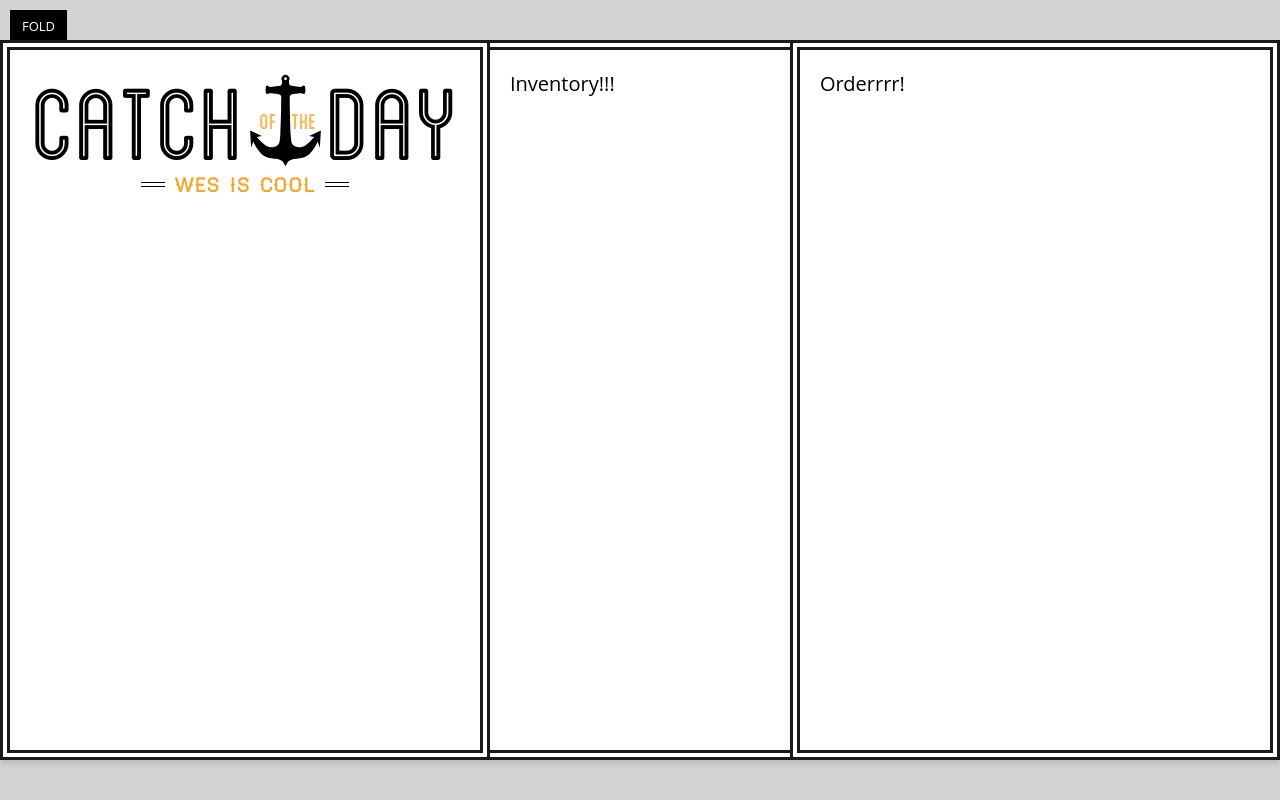
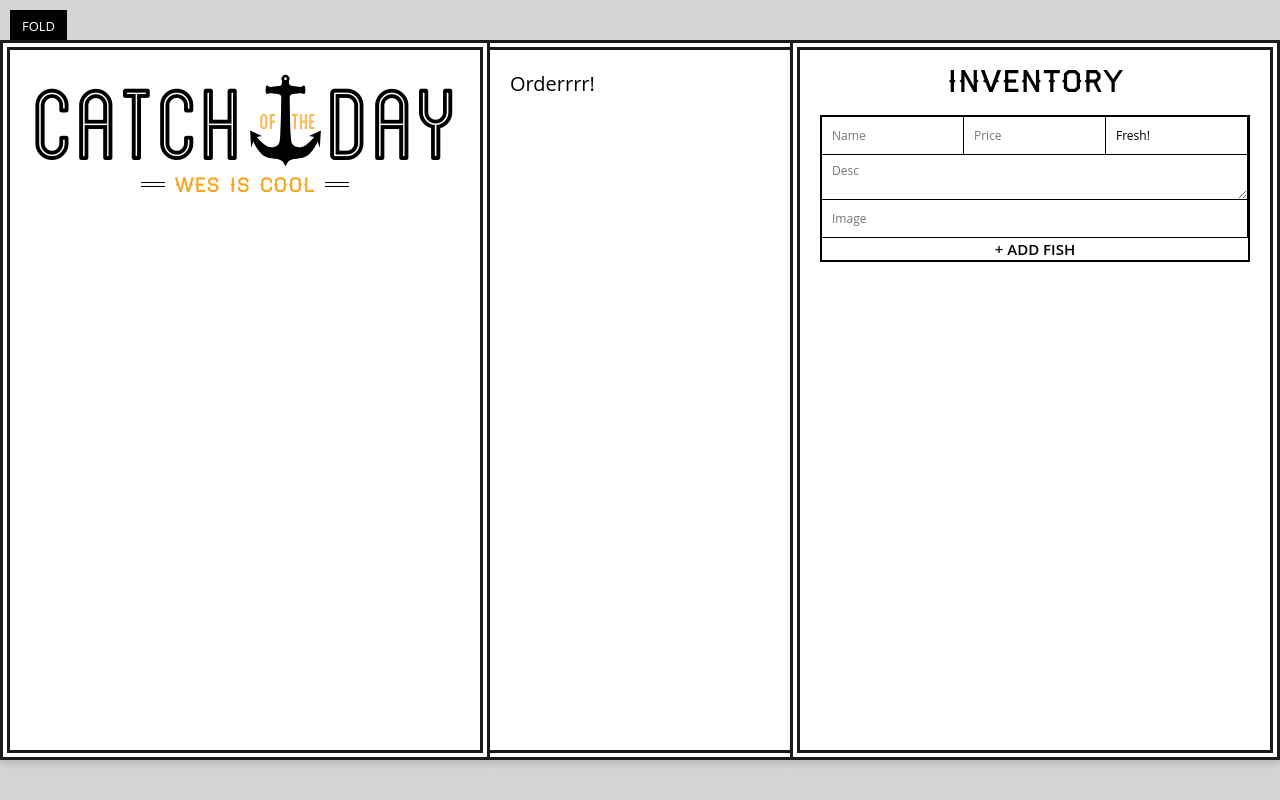
Before and after one commit to dylandifilippo/catch-of-the-thay, a React app: page / in a window 1280 px wide. Both pictures are taken after a click on the button "VISIT STORE 👉🏼". Built offline with nearby package versions, Linux system fonts and the light colour scheme.

Commit message:
added the fish form state & modifed Webpack config break on compile eslint

```diff
--- a/config/webpack.config.js
+++ b/config/webpack.config.js
@@ -334,6 +334,10 @@
                 formatter: require.resolve('react-dev-utils/eslintFormatter'),
                 eslintPath: require.resolve('eslint'),
                 resolvePluginsRelativeTo: __dirname,
+
+                // Fix the compiling break on save when eslint is yelling
+                emitWarning: true,
+                quiet: true,
               },
               loader: require.resolve('eslint-loader'),
             },
--- /dev/null
+++ b/src/components/AddFishForm.js
@@ -0,0 +1,56 @@
+import React, { Component } from 'react';
+
+class AddFishForm extends Component {
+  nameRef = React.createRef();
+
+  priceRef = React.createRef();
+
+  statusRef = React.createRef();
+
+  descRef = React.createRef();
+
+  imageRef = React.createRef();
+
+  createFish = e => {
+    e.preventDefault();
+    const fish = {
+      name: this.nameRef.current.value,
+      price: parseFloat(this.priceRef.current.value),
+      status: this.statusRef.current.value,
+      desc: this.descRef.current.value,
+      image: this.imageRef.current.value,
+    };
+    // eslint-disable-next-line
+    this.props.addFish(fish);
+    // refresh the form
+    e.currentTarget.reset();
+  };
+
+  render() {
+    return (
+      <form className="fish-edit" onSubmit={this.createFish}>
+        <input type="text" ref={this.nameRef} name="name" placeholder="Name" />
+        <input
+          type="text"
+          ref={this.priceRef}
+          name="price"
+          placeholder="Price"
+        />
+        <select name="status" ref={this.statusRef}>
+          <option value="available">Fresh!</option>
+          <option value="unavailable">Sold Out!</option>
+        </select>
+        <textarea name="desc" ref={this.descRef} placeholder="Desc"></textarea>
+        <input
+          type="text"
+          ref={this.imageRef}
+          name="image"
+          placeholder="Image"
+        />
+        <button type="submit">+ Add fish </button>
+      </form>
+    );
+  }
+}
+
+export default AddFishForm;
--- a/src/components/App.js
+++ b/src/components/App.js
@@ -4,14 +4,31 @@
 import Inventory from './Inventory';
 
 class App extends Component {
+  state = {
+    // eslint-disable-next-line
+    fishes: {},
+    // eslint-disable-next-line
+    order: {},
+  };
+
+  addFish = fish => {
+    // 1. take a copy of the existing state
+    // eslint-disable-next-line
+    const fishes = { ...this.state.fishes };
+    // 2. Add our new fish to that fishes variable
+    fishes[`fish${Date.now()}`] = fish;
+    // 3. Set the new fishes object to state
+    this.setState({ fishes });
+  };
+
   render() {
     return (
       <div className="catch-of-the-day">
         <div className="menu">
           <Header tagline="Wes is cool" />
         </div>
-        <Inventory />
         <Order />
+        <Inventory addFish={this.addFish} />
       </div>
     );
   }
--- a/src/components/Inventory.js
+++ b/src/components/Inventory.js
@@ -1,8 +1,15 @@
 import React, { Component } from 'react';
+import AddFishForm from './AddFishForm';
 
 class Inventory extends Component {
   render() {
-    return <div className="inventory">Inventory!!!</div>;
+    return (
+      <div className="inventory">
+        <h2>Inventory</h2>
+        {/* eslint-disable-next-line */}
+        <AddFishForm addFish={this.props.addFish} />
+      </div>
+    );
   }
 }
 
```
